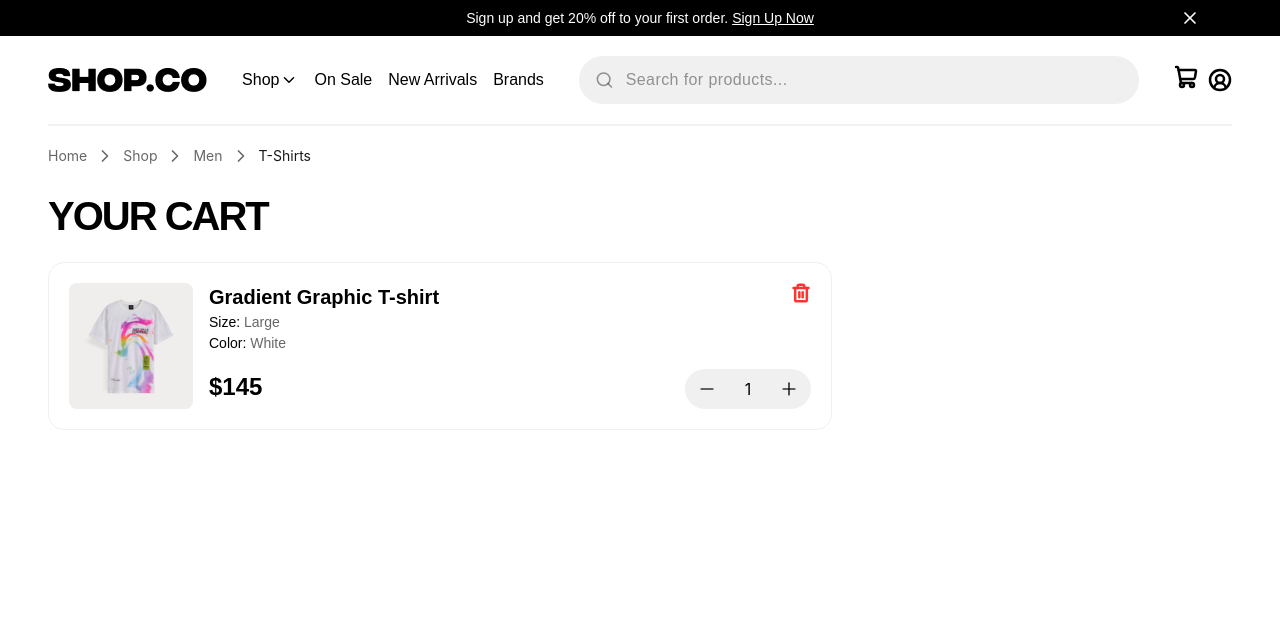
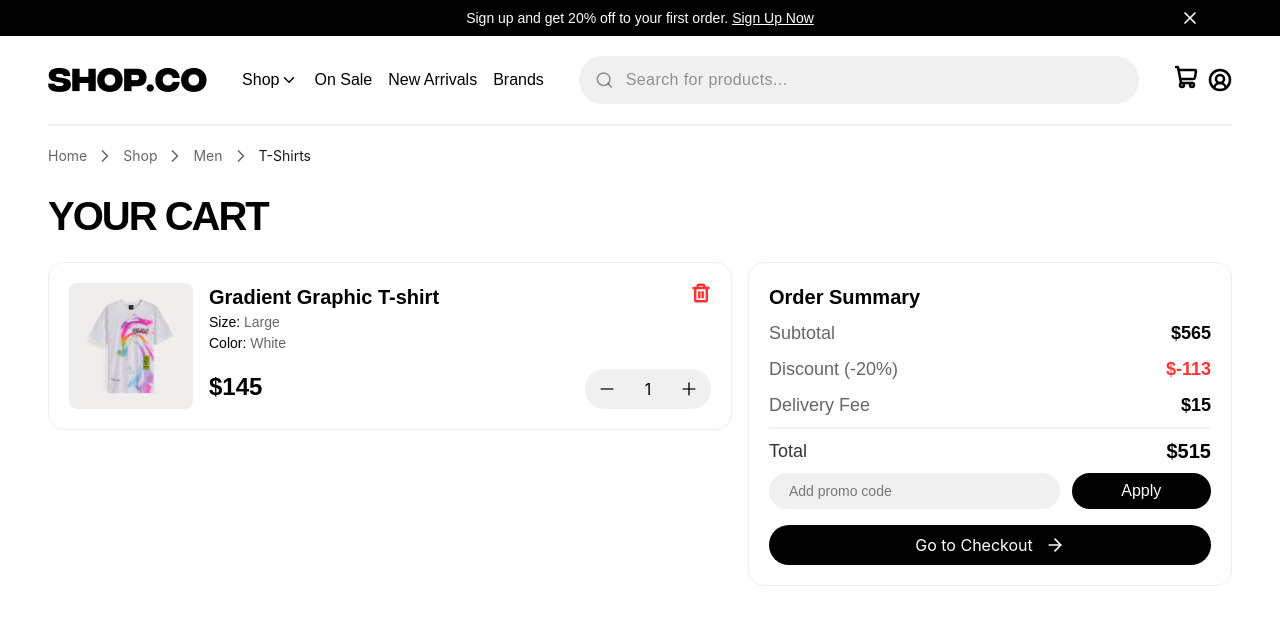
Before and after one commit to 01mehran/shopverse, a React (Vite) app: page /cart in a window 1280 px wide. Shown: the top 624 px of the page. Built offline with nearby package versions, Linux system fonts and the light colour scheme; a web font is replaced by a local one.

Commit message:
feat(cart): add order summary layout

```diff
--- a/src/features/cart/components/CartItem.tsx
+++ b/src/features/cart/components/CartItem.tsx
@@ -6,6 +6,7 @@ import { Minus, Plus, Trash2 } from "lucide-react";
 
 // Static Images;
 import pic1 from "@/features/cart/assets/pic13.png";
+import OrderSummary from "./OrderSummary";
 
 export default function CartItem() {
   return (
@@ -16,8 +17,8 @@ export default function CartItem() {
           your cart
         </h1>
 
-        <div className="mt-4 grid grid-cols-1 gap-4 md:grid-cols-12">
-          <article className="border-bg-muted col-span-8 flex flex-col gap-8 divide-y divide-black/10 rounded-2xl border p-2.5 md:p-5">
+        <div className="mt-4 grid grid-cols-1 items-start gap-4 pb-4 md:grid-cols-12">
+          <article className="border-bg-muted col-span-7 flex flex-col justify-between gap-8 divide-y divide-black/10 rounded-2xl border p-2.5 md:p-5">
             {/* Product Cart */}
             <div className="relative flex w-full gap-2 md:gap-4">
               {/* Product Image */}
@@ -56,14 +57,14 @@ export default function CartItem() {
               </div>
 
               {/* Trash Icon */}
-              <button className="text-red absolute top-0 right-0 cursor-pointer rounded-full">
+              <button className="text-red absolute top-0 right-0 cursor-pointer rounded-full bg-white">
                 <Trash2 size={20} strokeWidth={3} />
               </button>
             </div>
           </article>
 
           {/* Order Summary */}
-          <article className="col-span-4"></article>
+          <OrderSummary />
         </div>
       </Container>
     </section>
--- /dev/null
+++ b/src/features/cart/components/OrderSummary.tsx
@@ -0,0 +1,62 @@
+// Icons;
+import { ArrowRight } from "lucide-react";
+
+export default function OrderSummary() {
+  return (
+    <article className="border-bg-muted col-span-5 rounded-2xl border p-2.5 md:p-5">
+      <div className="flex flex-col justify-between gap-2">
+        <h2 className="font-Satoshi text-[20px] font-bold md:text-xl">
+          Order Summary
+        </h2>
+        <div className="flex items-center justify-between">
+          <span className="font-Satoshi text-base font-normal text-black/60 md:text-lg">
+            Subtotal
+          </span>
+          <span className="font-Satoshi text-base font-bold md:text-lg">
+            $565
+          </span>
+        </div>
+        <div className="flex items-center justify-between">
+          <span className="font-Satoshi text-base font-normal text-black/60 md:text-lg">
+            Discount (-20%)
+          </span>
+          <span className="font-Satoshi text-red text-base font-bold md:text-lg">
+            $-113
+          </span>
+        </div>
+        <div className="flex items-center justify-between">
+          <span className="font-Satoshi text-base font-normal text-black/60 md:text-lg">
+            Delivery Fee{" "}
+          </span>
+          <span className="font-Satoshi text-base font-bold md:text-lg">
+            $15
+          </span>
+        </div>
+        <hr className="border border-black/5" />
+        <div className="flex items-center justify-between">
+          <span className="font-Satoshi text-base font-normal text-black/80 md:text-lg">
+            Total{" "}
+          </span>
+          <span className="font-Satoshi text-base font-bold md:text-xl">
+            $515
+          </span>
+        </div>
+        <form className="grid grid-cols-9 gap-3">
+          <input
+            placeholder="Add promo code"
+            className="bg-bg-muted font-Satoshi col-span-6 rounded-[62px] px-5 py-1.5 placeholder:text-sm"
+          />
+          <button className="font-Satoshi col-span-3 cursor-pointer rounded-[62px] bg-black text-sm text-white lg:text-base">
+            Apply
+          </button>
+        </form>
+        <button className="mt-2 flex w-full cursor-pointer items-center justify-center rounded-[62px] bg-black py-2 text-center text-white">
+          Go to Checkout{" "}
+          <span className="ml-3">
+            <ArrowRight size={20} />
+          </span>
+        </button>
+      </div>
+    </article>
+  );
+}
```
